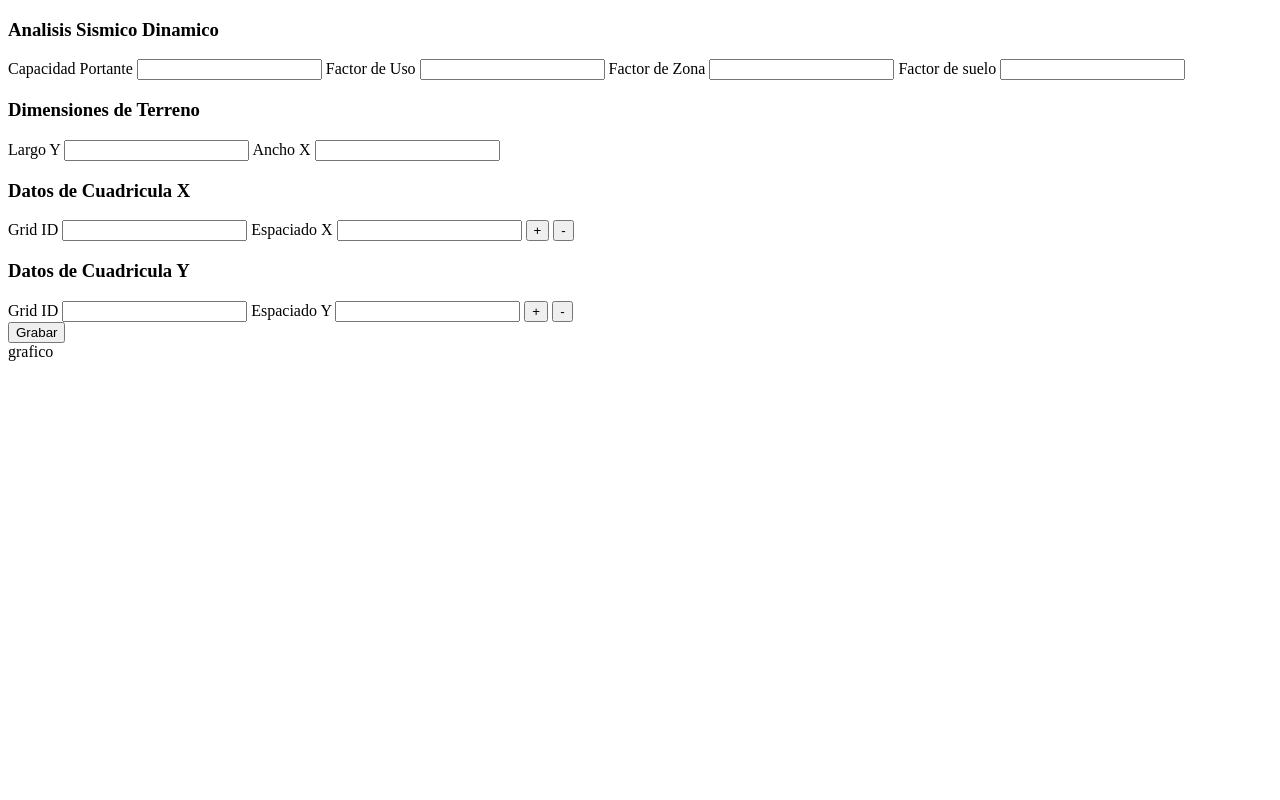
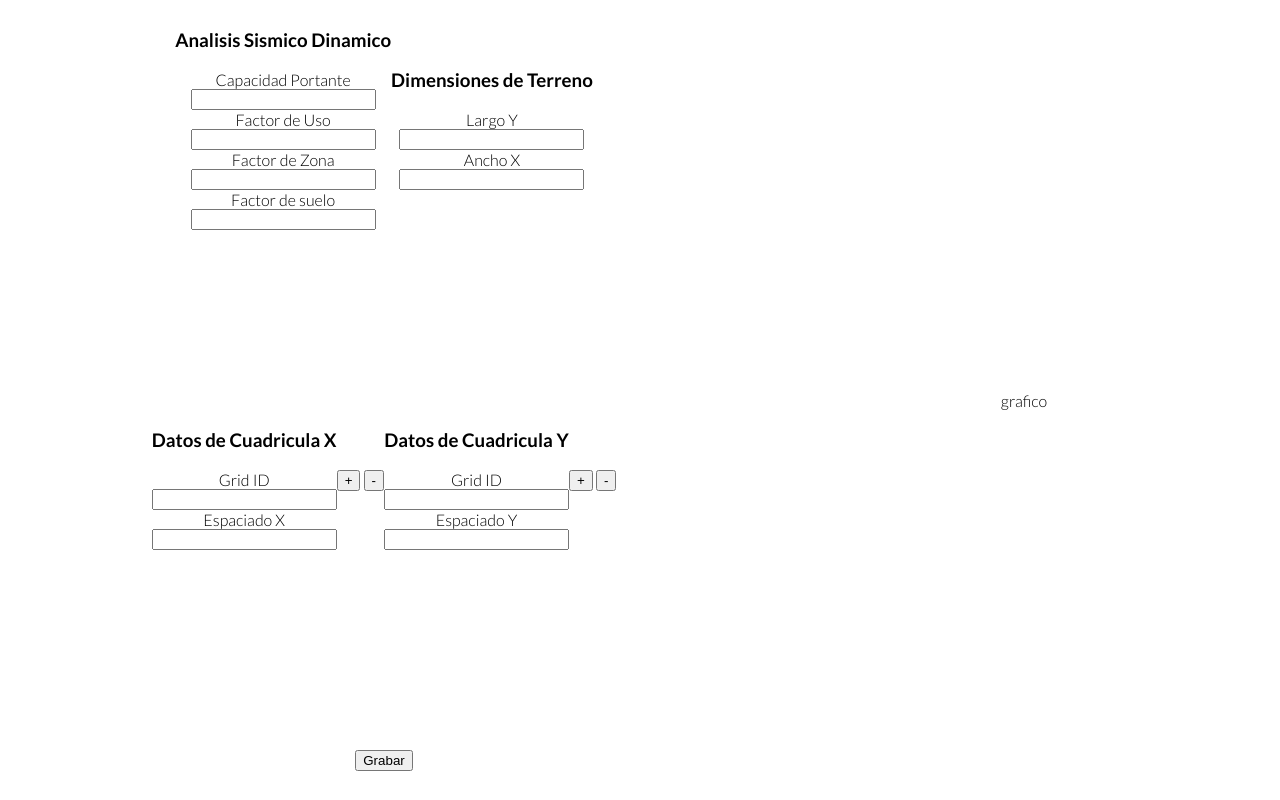
Before and after one commit to ACSOR-16/dash-table, a plain HTML site: page index.html in a window 1280 px wide. Drawn offline with Linux system fonts and the light colour scheme.

Commit message:
layaout estructuration

```diff
--- a/index.html
+++ b/index.html
@@ -8,37 +8,45 @@
 </head>
 <body>
 
+  <section class="container">
+
   <section class="analisis-container">
 
     <div class="analisis_sismico-container">
       <h3>Analisis Sismico Dinamico</h3>
 
-      <label for="cap_por">Capacidad Portante</label>
+      <div class="analisis_sismico_dinamico-container">
+
+        <label for="capacidadPortante">Capacidad Portante</label>
         <input type="number" name="cap_por" id="capacidadPortante">
 
-      <label for="fac_uso">Factor de Uso</label>
+        <label for="factorUso">Factor de Uso</label>
         <input type="number" name="fac_uso" id="factorUso">
 
-      <label for="fac_zon">Factor de Zona</label>
+        <label for="factorZona">Factor de Zona</label>
         <input type="number" name="fac_zon" id="factorZona">
 
         <label for="fac_sue">Factor de suelo</label>
         <input type="number" name="fac_sue id="factorSuelo">
+      </div>
+    </div>
 
-    </div>
     <div class="dimensiones_terreno-container">
       <h3>Dimensiones de Terreno</h3>
 
-      <label for="largo">Largo Y</label>
+      <div class="dimensiones_terreno_dinamico-container">
+
+        <label for="largoY">Largo Y</label>
         <input type="number" name="largo" id="largoY">
 
-      <label for="ancho">Ancho X</label>
+        <label for="anchoX">Ancho X</label>
         <input type="number" name="ancho" id="anchoX">
+      </div>
     </div>
   </section>
 
-  <section>
-    <div>
+  <section class="cuadricula-container">
+    <div class="datos_cuadricula-container">
       <h3>Datos de Cuadricula X</h3>
       <label for="gridIdX">Grid ID</label>
       <input type="number" name="gridIdX" id="">
@@ -46,10 +54,14 @@
       <label for="espaciadoX">Espaciado X</label>
       <input type="number" name="espaciadoX" id="">
 
-      <button>+</button>
-      <button>-</button>
     </div>
     <div>
+      <button class="btn-plus">+</button>
+      <button class="btn-monis">-</button>
+
+    </div>
+
+    <div class="datos_cuadricula-container">
       <h3>Datos de Cuadricula Y</h3>
       <label for="gridIdY">Grid ID</label>
       <input type="number" name="gridIdY" id="">
@@ -57,19 +69,23 @@
       <label for="espaciadoY">Espaciado Y</label>
       <input type="number" name="espaciadoY" id="">
 
-      <button>+</button>
-      <button>-</button>
+    </div>
+    <div>
+      <button class="btn-plus">+</button>
+      <button class="btn-minos">-</button>
 
     </div>
   </section>
 
-  <section>
+  <section class="grabar-container">
     <button>Grabar</button>
   </section>
 
-  <section>
+  <section class="grafico-container">
     <div>grafico</div>
   </section>
+</section>
+
 
   <script src="./src/main.js"></script>
 </body>
--- a/src/main.js
+++ b/src/main.js
@@ -0,0 +1,4 @@
+const capacidadPortante = document.querySelector("#capacidadPortante");
+
+capacidadPortante.()
+console.log(capacidadPortante);
--- a/src/styles.css
+++ b/src/styles.css
@@ -0,0 +1,89 @@
+@import url('https://fonts.googleapis.com/css2?family=Lato:wght@700;100;300&display=swap');
+
+:root {
+  --yellow: #ffd602;
+  --red: #d5040a;
+  --blue: #036cb6;
+}
+
+body {
+  font-family: 'Lato', sans-serif;
+  height: 100vh;
+  margin: 0;
+  overflow: hidden;
+}
+
+/* general */
+.container {
+  position: absolute;
+  z-index: 1;
+
+  display: grid;
+  grid-template-columns: 60% 40%;
+  grid-template-rows: 30% 60% 10%;
+  grid-template-areas:  "nav      aside"
+                        "section  aside"
+                        "footer   aside";
+  height: 100%;
+  width: 100%;
+}
+
+/* FIRST SECTION */
+.analisis-container {
+  display: flex;
+  text-align: center;
+  justify-content: center;
+  align-items: center;
+
+  grid-area: nav;
+}
+
+.analisis_sismico_dinamico-container{
+  display: grid;
+  justify-content: center;
+  align-items: center;
+  align-content: center;
+}
+.dimensiones_terreno_dinamico-container {
+  display: grid;
+  justify-content: center;
+  align-items: center;
+  align-content: center;
+}
+
+/* SECOND SECTION */
+.cuadricula-container{
+  display: flex;
+  text-align: center;
+  justify-content: center;
+  align-items: center;
+
+  grid-area: section;
+}
+
+.datos_cuadricula-container {
+  display: grid;
+  justify-content: center;
+  align-items: center;
+  align-content: center;
+}
+
+/* THRID SECTION */
+.grabar-container{
+  display: flex;
+  text-align: center;
+  justify-content: center;
+  align-items: center;
+
+  grid-area: footer;
+}
+
+/* GRAFITH SECTION */
+.grafico-container{
+  display: flex;
+  text-align: center;
+  justify-content: center;
+  align-items: center;
+
+  grid-area: aside;
+}
```
Lines whose indentation alone changed are shown as unchanged.
